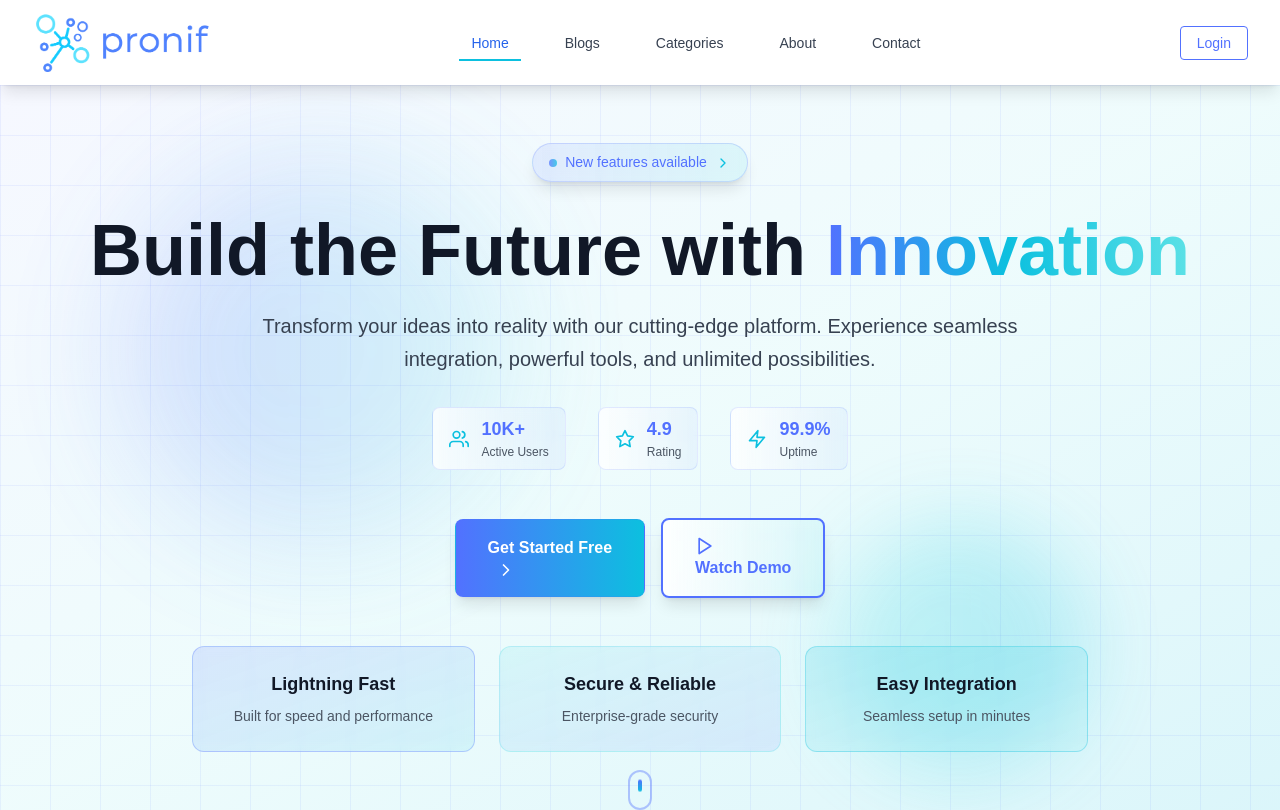
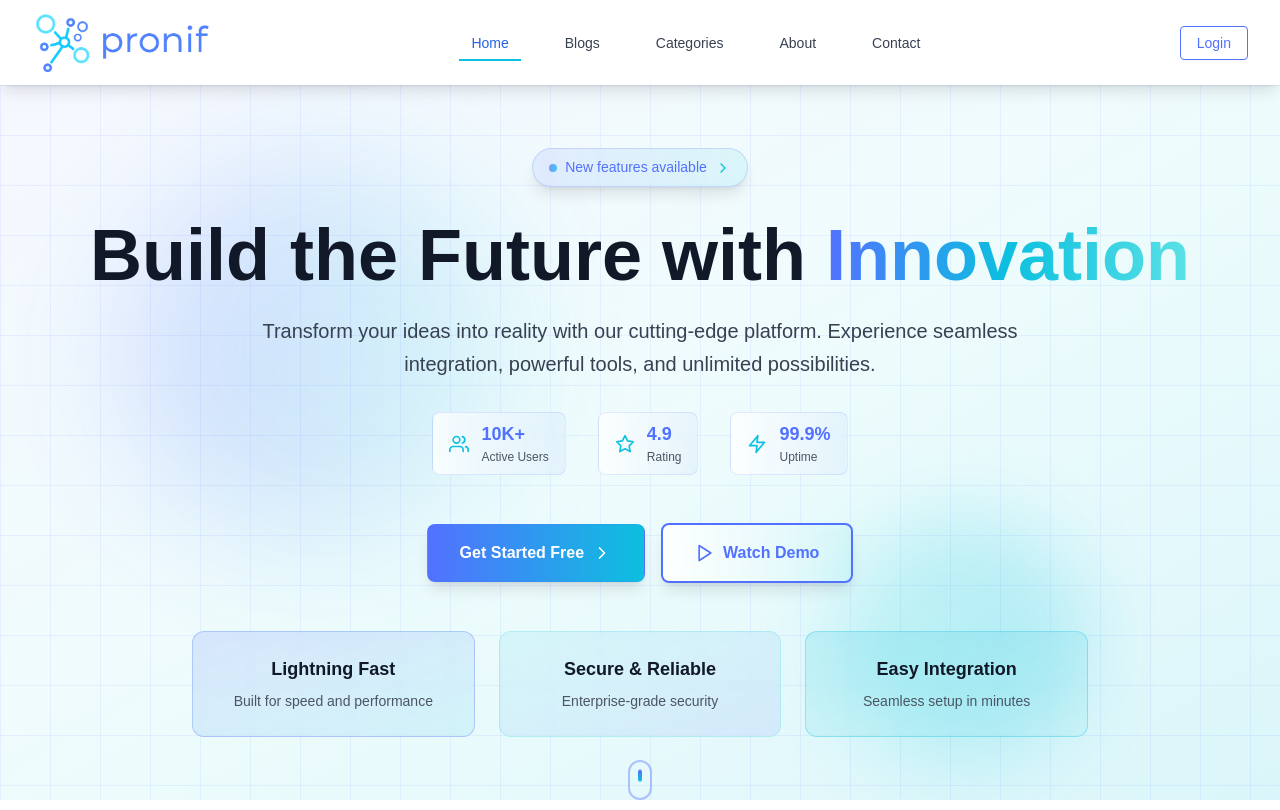
Before and after one commit to momenur/pronif, a Next.js app: page / in a window 1280 px wide. Built offline with nearby package versions, Linux system fonts and the light colour scheme.

Commit message:
fix hero section button

```diff
--- a/src/components/home/HeroSection.jsx
+++ b/src/components/home/HeroSection.jsx
@@ -19,7 +19,7 @@ const HeroSection = () => {
   };
   return (
     <section
-      className="relative flex items-center justify-center min-h-[calc(100vh-75px)] overflow-hidden bg-gradient-to-br from-primary/5 via-secondary/10 to-primary-main/15"
+      className="relative flex items-center justify-center min-h-[calc(100vh-85px)] overflow-hidden bg-gradient-to-br from-primary/5 via-secondary/10 to-primary-main/15"
       onMouseMove={handleMouseMove}
     >
       {/* Animated Background Elements */}
@@ -122,17 +122,17 @@ const HeroSection = () => {
             isVisible ? "opacity-100 translate-y-0" : "opacity-0 translate-y-8"
           }`}
         >
-          <button className="px-8 py-4 font-semibold text-white transition-all duration-300 border rounded-lg shadow-lg bg-gradient-to-r from-primary to-primary-main hover:from-primary/90 hover:to-primary-main/90 text-16 hover:shadow-xl hover:shadow-primary/25 hover:scale-105 group border-primary/20">
-            Get Started Free
+          <button className="flex items-center px-8 py-4 font-semibold text-white transition-all duration-300 border rounded-lg shadow-lg bg-gradient-to-r from-primary to-primary-main hover:from-primary/90 hover:to-primary-main/90 text-16 hover:shadow-xl hover:shadow-primary/25 hover:scale-105 group border-primary/20">
+            <span> Get Started Free</span>
             <ChevronRight className="w-5 h-5 ml-2 transition-transform duration-300 group-hover:translate-x-1" />
           </button>
 
           <button
             variant="outline"
-            className="px-8 py-4 font-semibold transition-all duration-300 border-2 rounded-lg shadow-lg bg-gradient-to-r from-white/90 to-secondary/10 backdrop-blur-sm border-primary text-primary hover:bg-gradient-to-r hover:from-primary hover:to-primary-main hover:text-white text-16 hover:shadow-xl hover:shadow-secondary/25 hover:scale-105 group"
+            className="flex items-center px-8 py-4 font-semibold transition-all duration-300 border-2 rounded-lg shadow-lg bg-gradient-to-r from-white/90 to-secondary/10 backdrop-blur-sm border-primary text-primary hover:bg-gradient-to-r hover:from-primary hover:to-primary-main hover:text-white text-16 hover:shadow-xl hover:shadow-secondary/25 hover:scale-105 group"
           >
             <Play className="w-5 h-5 mr-2 transition-transform duration-300 group-hover:scale-110" />
-            Watch Demo
+            <span>Watch Demo</span>
           </button>
         </div>
 
```
